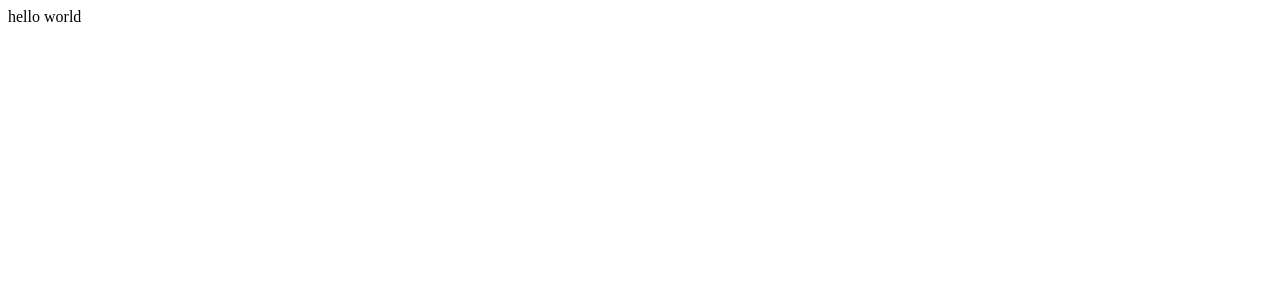
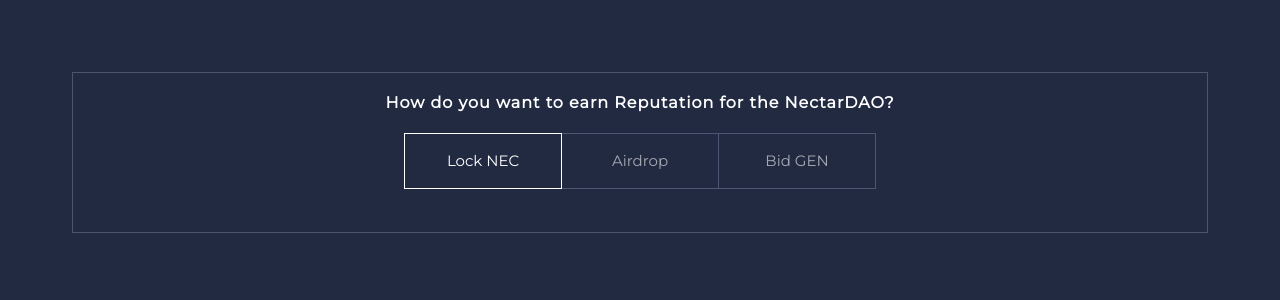
Before and after one commit to dOrgTech/NectarDAO-Bootstrapper, a React app: page / in a window 1280 px wide. Shown: the top 300 px of the page. Built offline with nearby package versions, Linux system fonts and the light colour scheme.

Commit message:
Header component styling

```diff
--- a/package.json
+++ b/package.json
@@ -41,7 +41,6 @@
     "express": "^4.13.4",
     "file-loader": "^1.1.11",
     "html-webpack-plugin": "^3.2.0",
-    "ignore-styles": "^2.0.0",
     "imports-loader": "^0.6.5",
     "jsdom": "^9.2.1",
     "mini-css-extract-plugin": "^0.4.0",
--- /dev/null
+++ b/src/App.scss
@@ -0,0 +1,28 @@
+:root {
+  --background: #222A42;
+  --border: #4E5568;
+  --white-text: #FFFFFF;
+  --inactive-text: rgba(255, 255, 255, 0.6);
+  --active-border: #FFFFFF;
+  --inactive-border: #4D5474;
+}
+
+#root {
+  padding: 64px;
+}
+
+body {
+  background: var(--background);
+}
+
+h1 {
+  font-family: var(--pt-serif);
+}
+
+.green-text {
+  color: #54AE6F;
+}
+
+.blue-text {
+  color: #536DFE;
+}
--- a/src/components/App.js
+++ b/src/components/App.js
@@ -1,25 +1,15 @@
-// TODO:
-// <Notifications
-//   <Header />
-//   <InitDialog onInitialized={setInitialized} />
-//   {initialized ?
-//     <ReputationBootstrap /> :
-//     <></>
-//   }
-// </Notifications>
-
 import React, { Component } from 'react'
 import {
   HashRouter
 } from 'react-router-dom'
+import '../App.scss'
+import Header from './shell/Header'
 
 class App extends Component {
   render() {
     return (
       <HashRouter>
-        <div>
-          hello world
-        </div>
+        <Header />
       </HashRouter>
     )
   }
--- a/src/components/shell/Header.js
+++ b/src/components/shell/Header.js
@@ -1 +1,77 @@
 // TODO: EthFinex logo center, user's eth blockie
+import React from 'react'
+import styled from 'styled-components'
+
+const HeaderWrapper = styled.div`
+  display: flex;
+  flex-direction: column;
+  align-items: center;
+  border: 1px solid var(--border);
+  height: 159px;
+`
+
+const Title = styled.div`
+  color: var(--white-text);
+  font-family: Montserrat;
+  font-style: normal;
+  font-weight: 600;
+  font-size: 16px;
+  line-height: 20px;
+  text-align: center;
+  margin: 20px 0px;
+  letter-spacing: 1px;
+`
+
+const NavWrapper = styled.div`
+  display: flex;
+  flex-direction: row;
+`
+
+const ActiveButton = styled.div`
+  display: flex;
+  flex-direction: column;
+  align-items: center;
+  color: var(--white-text);
+  border: 1px solid var(--active-border);
+  font-family: Montserrat;
+  font-style: normal;
+  font-weight: 500;
+  font-size: 15px;
+  line-height: 18px;
+  padding: 18px 0px;
+  width: 156px;
+`
+
+const InactiveButton = styled(ActiveButton)`
+  border: 1px solid var(--inactive-border);
+  color: var(--inactive-text);
+`
+
+const InactiveButtonRight = styled(InactiveButton)`
+  border-left: none;
+`
+
+const InactiveButtonLeft = styled(InactiveButton)`
+  border-right: none;
+`
+
+const Header = () => {
+  return (
+    <HeaderWrapper>
+      <Title>How do you want to earn Reputation for the NectarDAO?</Title>
+      <NavWrapper>
+        <ActiveButton>
+          <div>Lock NEC</div>
+        </ActiveButton>
+        <InactiveButtonRight>
+          <div>Airdrop</div>
+        </InactiveButtonRight>
+        <InactiveButtonRight>
+          <div>Bid GEN</div>
+        </InactiveButtonRight>
+      </NavWrapper>
+    </HeaderWrapper>
+  )
+}
+
+export default Header
--- a/src/index.html
+++ b/src/index.html
@@ -8,6 +8,7 @@
   <link rel="manifest" href="manifest.json">
   <link rel="shortcut icon" type="image/png" href="./src/images/favicon.png"/>
   <link rel="icon" sizes="192x192" href="images/chrome-touch-icon-192x192.png">
+  <link href='https://fonts.googleapis.com/css?family=Montserrat' rel='stylesheet'>
 </head>
 
 <body>
```
Also changed, not shown: 1 other file (tests, documents, lock files or other folders).
